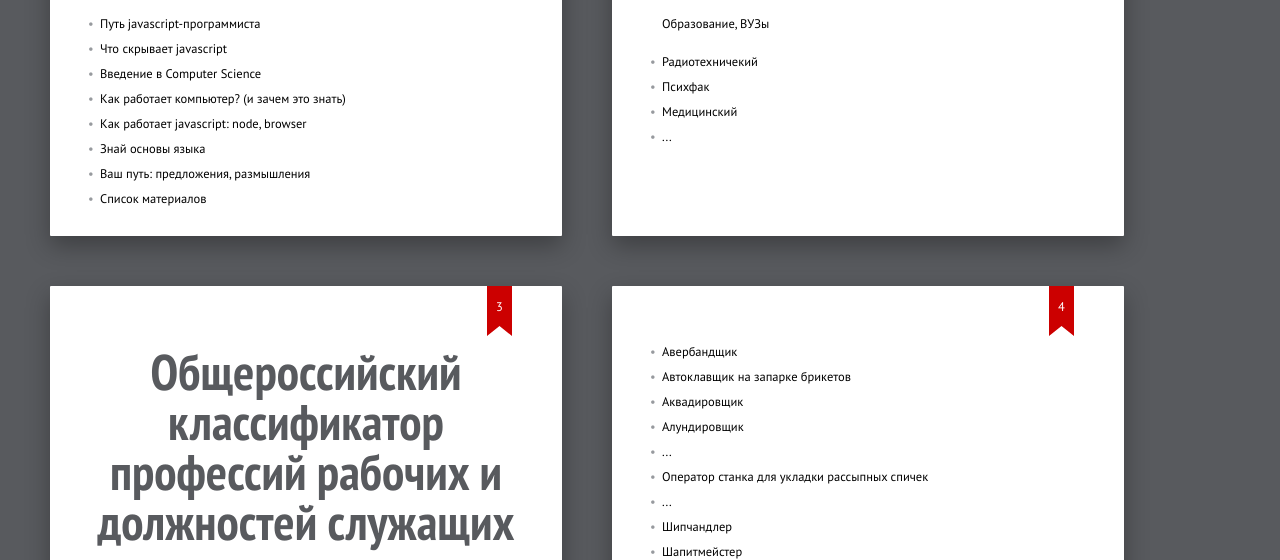
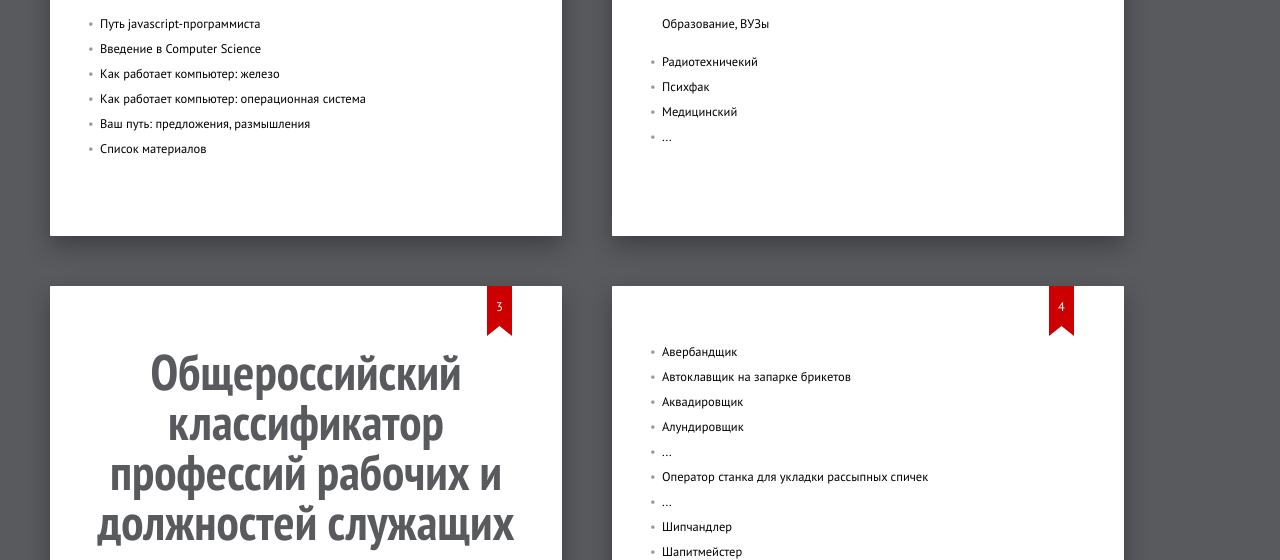
Before and after one commit to easy-deep-learning/boost-your-javascript-knowledge-level, a plain HTML site: page index.html in a window 1280 px wide. Shown: the part 258-818 px from the top of the page. Drawn offline with Linux system fonts and the light colour scheme.

Commit message:
Update 2017-04-27T16:00:19.348Z

```diff
--- a/index.html
+++ b/index.html
@@ -16,16 +16,12 @@
 
 <!-- TOC (begin) -->
 <section class="slide">
-
   <h2>Что будет</h2>
-
   <ul>
     <li>Путь javascript-программиста</li>
-    <li>Что скрывает javascript</li>
     <li>Введение в Computer Science</li>
-    <li>Как работает компьютер? (и зачем это знать)</li>
-    <li>Как работает javascript: node, browser</li>
-    <li>Знай основы языка</li>
+    <li>Как работает компьютер: железо</li>
+    <li>Как работает компьютер: операционная система</li>
     <li>Ваш путь: предложения, размышления</li>
     <li>Список материалов</li>
   </ul>
```
